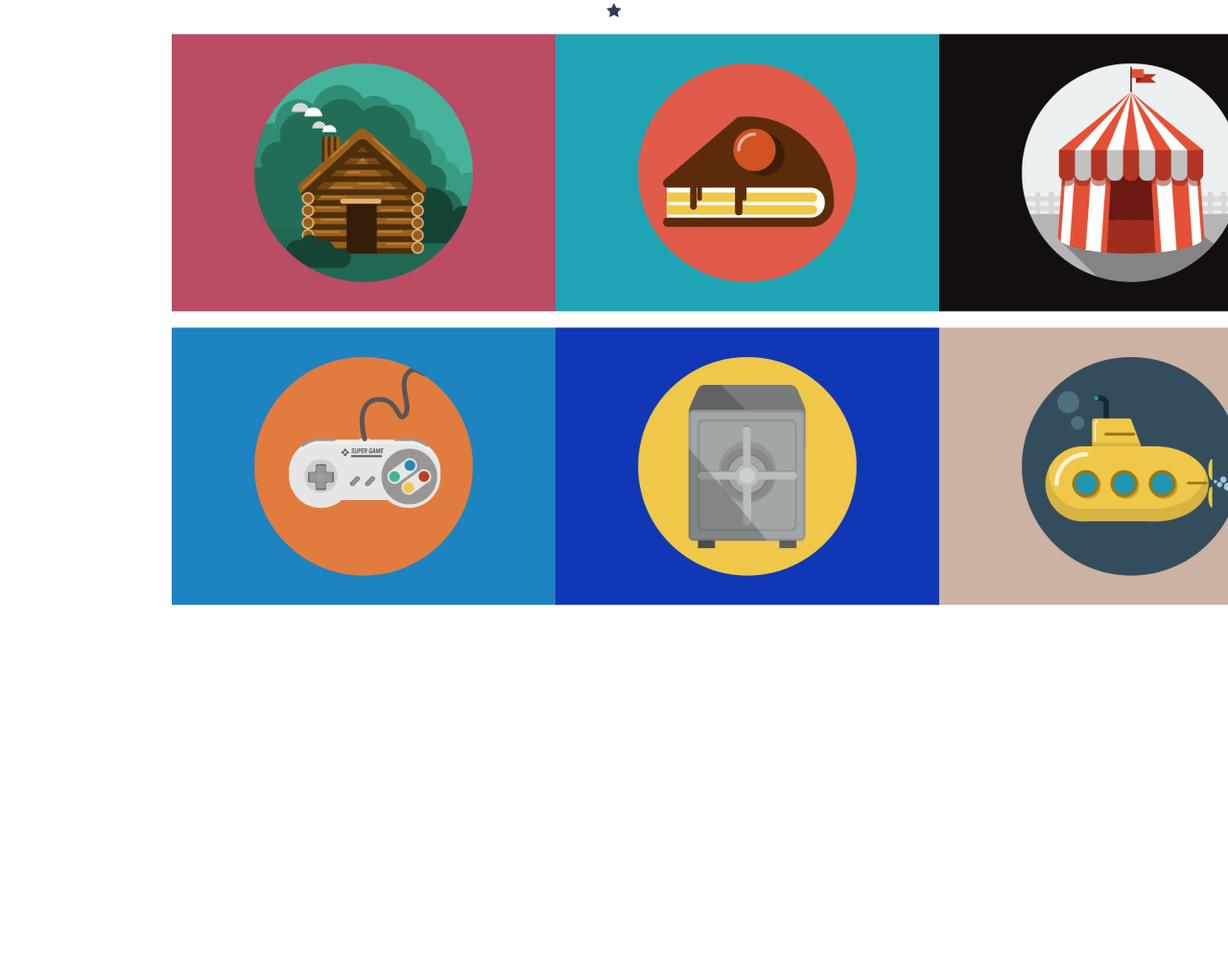
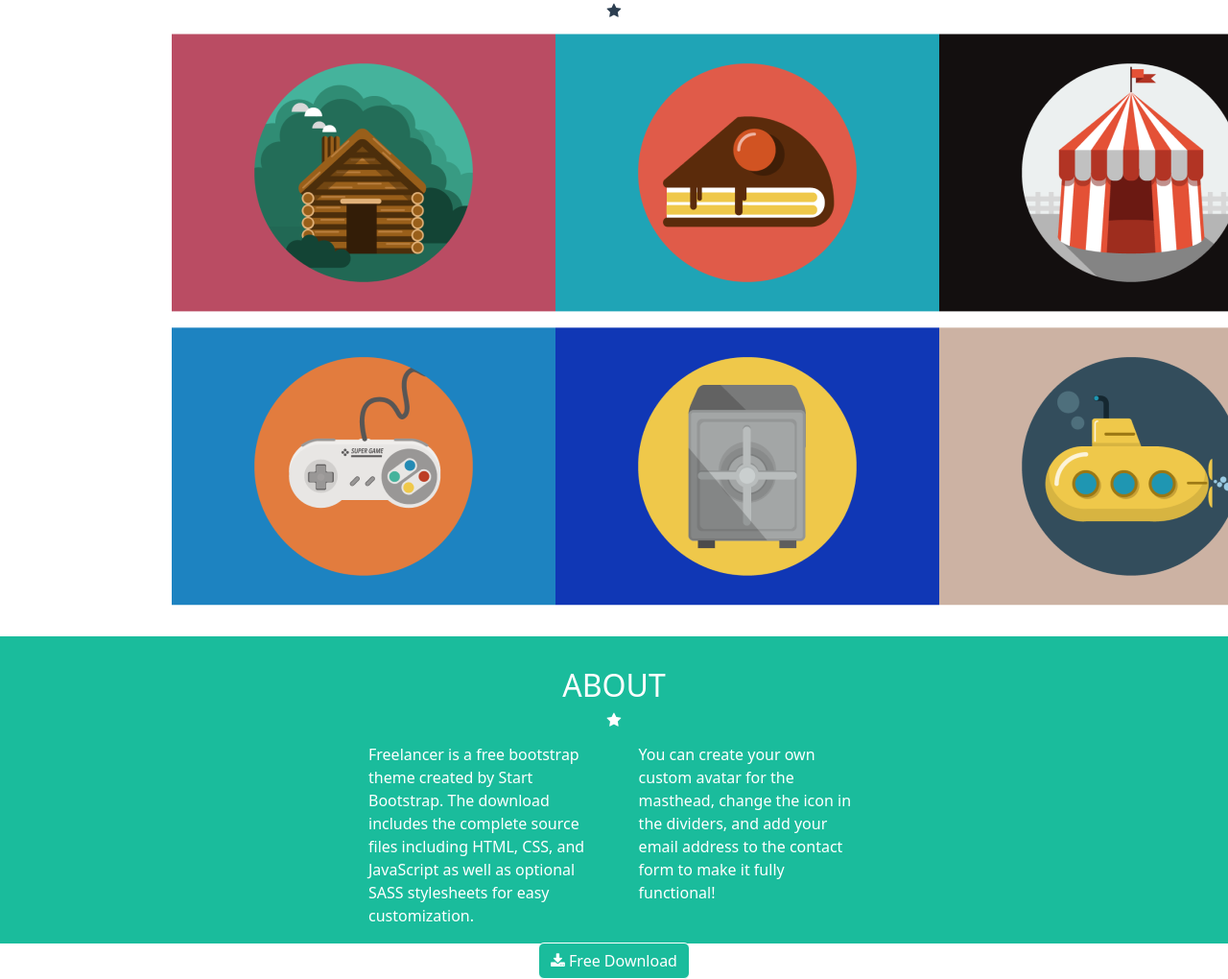
Before and after one commit to cousseaualban/Int-gration-Bootstrap, a plain HTML site: page index.html in a window 1280 px wide. Shown: the part 691-1711 px from the top of the page at 96% size. Before the commit the page ends 1322 px from the top, so only its background shows below. Drawn offline with nearby package versions, Linux system fonts and the light colour scheme.

Commit message:
Intégration Bootstrap v3

```diff
--- a/index.html
+++ b/index.html
@@ -50,7 +50,7 @@
     <!-- Début section 2-->
     <section class="section2">
         <div class="portfolio">
-            <h2>Portfolio</h2>
+            <h2>PORTFOLIO</h2>
             <i class="fa fa-star"></i>
             <div class="topArticles">
                 <img src="./assets/cabin.png" alt="Photo cabane portfolio">
@@ -64,7 +64,23 @@
             </div>
         </div>
     </section>
+    <!-- Fin section 2 -->
 
+    <!-- Début section 3 -->
+    <section class="section3">
+        <div class="about">
+            <h2>ABOUT</h2>
+            <i class="fa fa-star"></i>
+            <div class="contentAbout">
+                <p>Freelancer is a free bootstrap theme created by Start Bootstrap. The download includes the complete
+                    source files including HTML, CSS, and JavaScript as well as optional SASS stylesheets for easy
+                    customization.</p>
+                <p>You can create your own custom avatar for the masthead, change the icon in the dividers, and add your
+                    email address to the contact form to make it fully functional!</p>
+            </div>
+            <button class="btn btn-primary" type="submit"><i class="fa fa-download"></i> Free Download</button>
+        </div>
+    </section>
 
 </body>
 
--- a/style.scss
+++ b/style.scss
@@ -61,6 +61,7 @@ body {
             }
             .bottomArticles{
                 padding-top: 2vh;
+                padding-bottom: 4vh;
                 width: 90%;
                 margin: auto;
                 display: flex;
@@ -68,4 +69,36 @@ body {
             }
         }
     }
+
+    .section3{
+        padding-top: 4vh;
+        background-color: #1ABC9C;
+        height: 40vh;
+
+        .about{
+            width: 80%;
+            margin: auto;
+            display: flex;
+            flex-direction: column;
+            align-items: center;
+            color: #fff;
+
+            .contentAbout{
+                padding-top: 2vh;
+                width: 50%;
+                margin: auto;
+                display: flex;
+                justify-content: space-between;
+
+                p{
+                    width: 45%;
+                }
+            }
+
+            button{
+                background-color: #1ABC9C;
+                border-color: #fff;
+            }
+        }
+    }
 }
```
Also changed, not shown: style.css, 1 other file.
